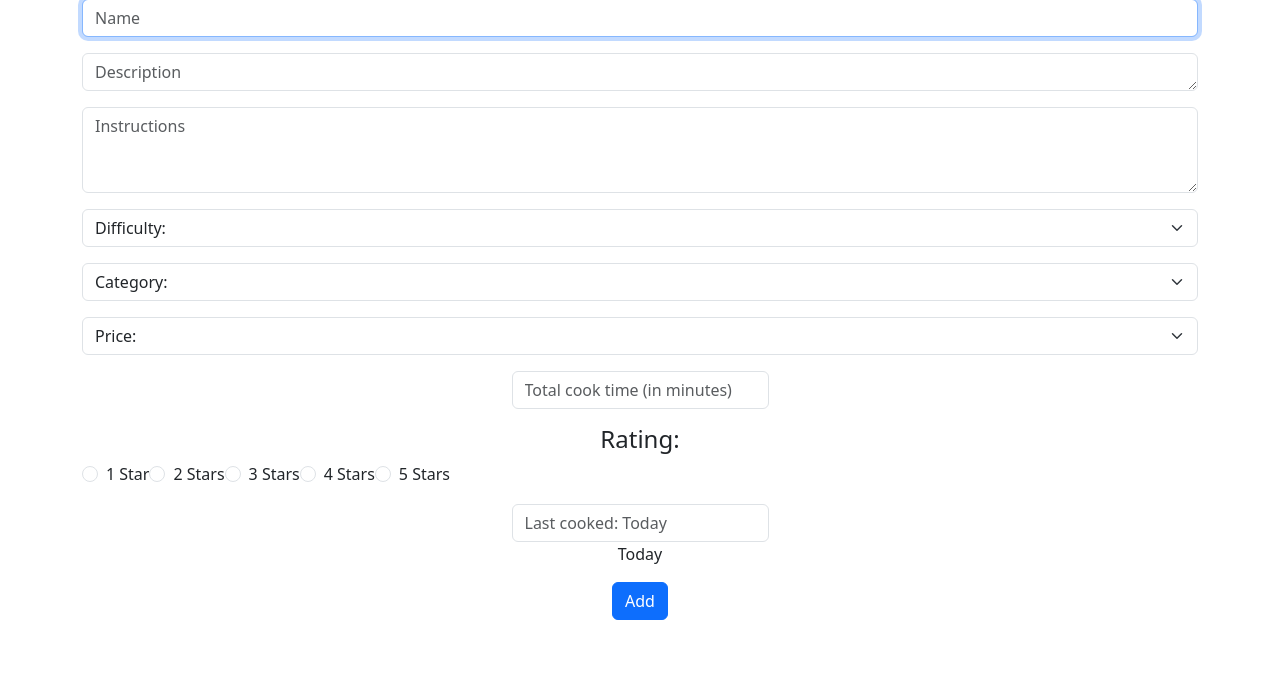
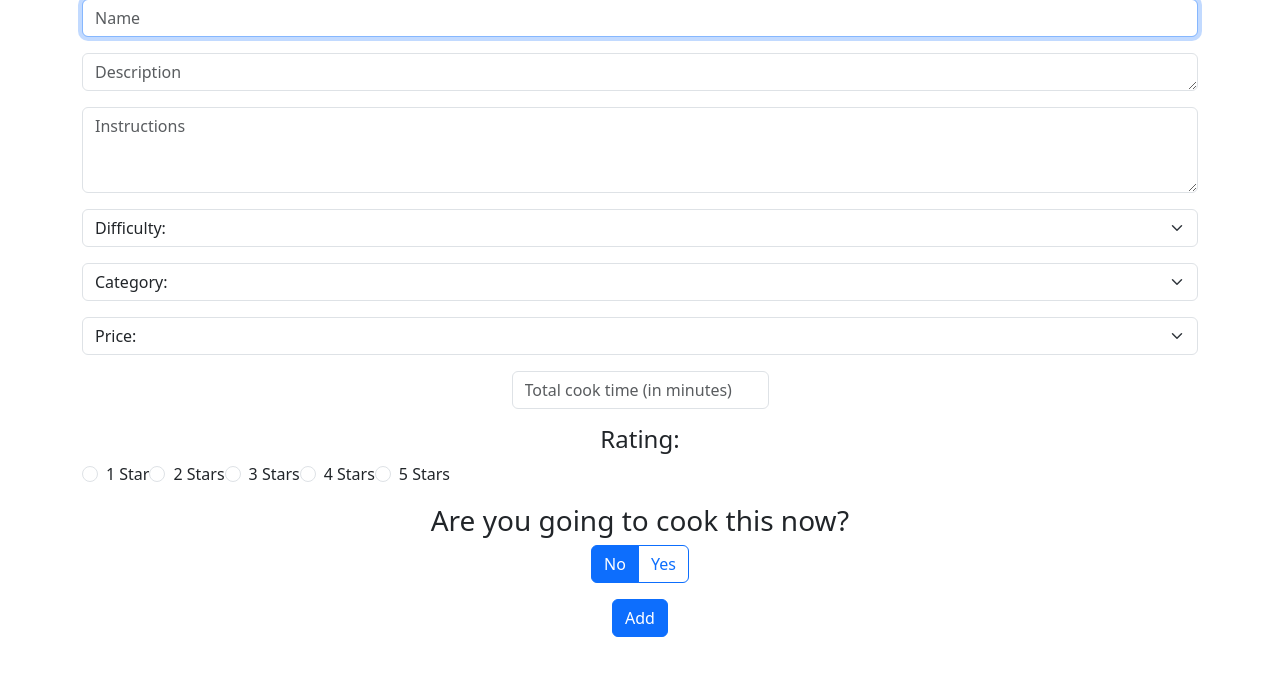
Before and after one commit to KrisGosp/mymealguide1, a Flask app: page /add in a window 1280 px wide. Shown: the part 115-800 px from the top of the page. Run offline with Flask 3, Linux system fonts and the light colour scheme.

Commit message:
Fixed setting the date when adding new

```diff
--- a/app.py
+++ b/app.py
@@ -148,6 +148,7 @@ def add():
         price = request.form.get('price')
         total_time = request.form.get('total_time')
         rating = request.form.get('option')
+        last_cooked = request.form.get('cooking')
         if not name or not desc or not instructions or not difficulty or not category or not price or not rating:
             return apology('Please fill in all fields', 400)
         if not total_time or not total_time.isnumeric():
@@ -160,7 +161,10 @@ def add():
             return apology('Invalid rating', 400)
         if category not in CATEGORIES:
             return apology('Invalid category', 400)
-        last_cooked = date.today().isoformat()
+        if last_cooked == 'yes':
+            last_cooked = date.today().isoformat()
+        elif last_cooked == 'no':
+            last_cooked = ''
         print(name, desc, instructions, difficulty, category, price, total_time, last_cooked, rating)
         g.c.execute('INSERT INTO recipes (user_id, name, description, total_time, category, instructions, difficulty, rating, price, last_cooked) VALUES (?, ?, ?, ?, ?, ?, ?, ?, ?, ?)', (session['user_id'], name, desc, total_time, category, instructions, difficulty, rating, price, last_cooked))
         g.db.commit()
@@ -170,9 +174,6 @@ def add():
 @app.route('/browse')
 def browse():
     rows = g.c.execute('SELECT id, name, category, difficulty, rating, price FROM recipes').fetchall()
-    print('AAAAAAAAAAAAAAAA')
-    print(rows)
-    #
     return render_template('browse.html', rows=rows, columns=BCOLUMNS)
 # Dynamic routes
 @app.route('/recipe/<int:id>')
--- a/templates/add.html
+++ b/templates/add.html
@@ -130,12 +130,28 @@
     </div>
   </div>
   <div class="mb-3">
-    <input
-      class="form-control mx-auto w-auto"
-      name="last_cooked"
-      placeholder="Last cooked: Today"
-      type="text"
-    />Today
+    <h3 class="cooking_header">Are you going to cook this now?</h3>
+    <div class="btn-group" role="group">
+      <input
+        type="radio"
+        class="btn-check"
+        name="cooking"
+        id="no"
+        autocomplete="off"
+        value="no"
+        checked
+      />
+      <label class="btn btn-outline-primary" for="no">No</label>
+      <input
+        type="radio"
+        class="btn-check"
+        name="cooking"
+        id="yes"
+        autocomplete="off"
+        value="yes"
+      />
+      <label class="btn btn-outline-primary" for="yes">Yes</label>
+    </div>
   </div>
   <button class="btn btn-primary" type="submit">Add</button>
 </form>
--- a/templates/recipe.html
+++ b/templates/recipe.html
@@ -7,9 +7,10 @@
 <div class="intruction">
   <h2>Instructions</h2>
   <p>{{ row[6] }}</p>
-  <h3>Total cook time: {{ row[5] }} minutes</h3>
+  <h3>Total cook time: {{ row[4] }} minutes</h3>
 </div>
 <div class="details">
+  <h3>Category: {{ row[5] }}</h3>
   <h3>{{ row[7] }}</h3>
   <h3>{{ row[8] }}</h3>
   <h3>{{ row[9] }}</h3>
```
Also changed, not shown: database.db.
